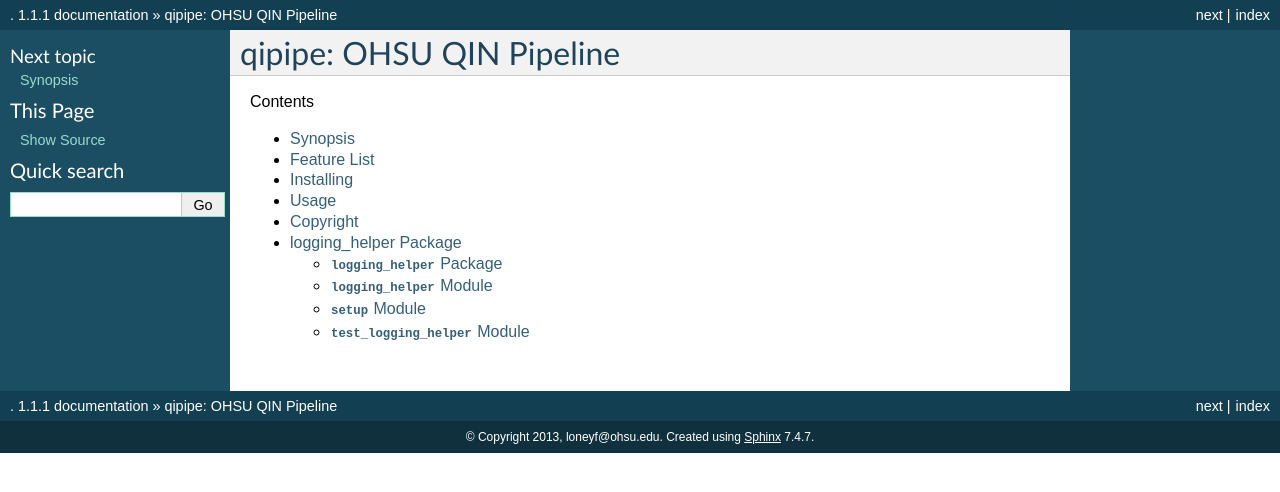
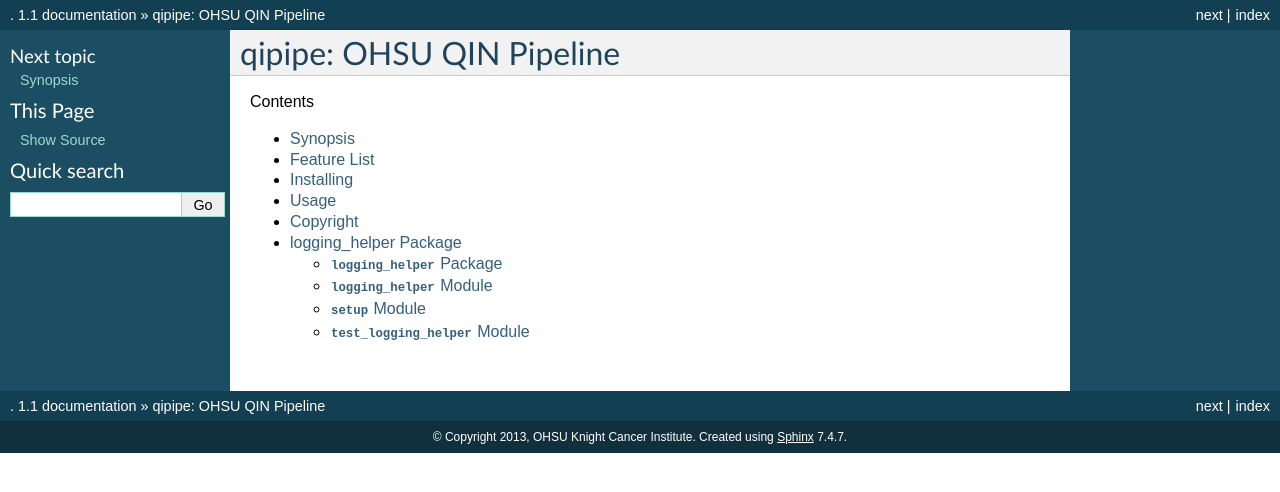
Before and after one commit to FredLoney/logging_helper, a Sphinx documentation site: the page built from doc/index.rst, in a window 1280 px wide. Shown: the top 492 px of the page. Built offline with Sphinx 7.4.7, drawn with Linux system fonts in a browser that asks for light colours.

Commit message:
Set version dynamically.

```diff
--- a/doc/conf.py
+++ b/doc/conf.py
@@ -11,7 +11,7 @@
 # All configuration values have a default; values that are commented out
 # serve to show the default.
 
-import sys, os
+import sys, os, re
 
 # If extensions (or modules to document with autodoc) are in another directory,
 # add these directories to sys.path here. If the directory is relative to the
@@ -41,16 +41,16 @@
 
 # General information about the project.
 project = u'.'
-copyright = u'2013, loneyf@ohsu.edu'
+copyright = u'2013, OHSU Knight Cancer Institute'
 
 # The version info for the project you're documenting, acts as replacement for
 # |version| and |release|, also used in various other places throughout the
 # built documents.
 #
+# The full version, including alpha/beta/rc tags.
+release = open(os.path.join(os.path.dirname(__file__), '..', 'version.txt')).readlines()[0]
 # The short X.Y version.
-version = '1.1.1'
-# The full version, including alpha/beta/rc tags.
-release = '1.1.1'
+version = re.match('\d+\.\d+', release).group(0)
 
 # The language for content autogenerated by Sphinx. Refer to documentation
 # for a list of supported languages.
@@ -120,7 +120,7 @@
 # Add any paths that contain custom static files (such as style sheets) here,
 # relative to this directory. They are copied after the builtin static files,
 # so a file named "default.css" will overwrite the builtin "default.css".
-html_static_path = ['_static']
+#html_static_path = ['_static']
 
 # If not '', a 'Last updated on:' timestamp is inserted at every page bottom,
 # using the given strftime format.
@@ -184,7 +184,7 @@
 # (source start file, target name, title, author, documentclass [howto/manual]).
 latex_documents = [
   ('index', '.tex', u'. Documentation',
-   u'loneyf@ohsu.edu', 'manual'),
+   u'OHSU Knight Cancer Institute', 'manual'),
 ]
 
 # The name of an image file (relative to this directory) to place at the top of
@@ -214,7 +214,7 @@
 # (source start file, name, description, authors, manual section).
 man_pages = [
     ('index', '', u'. Documentation',
-     [u'loneyf@ohsu.edu'], 1)
+     [u'OHSU Knight Cancer Institute'], 1)
 ]
 
 # If true, show URL addresses after external links.
@@ -228,7 +228,7 @@
 #  dir menu entry, description, category)
 texinfo_documents = [
   ('index', '', u'. Documentation',
-   u'loneyf@ohsu.edu', '', 'One line description of project.',
+   u'OHSU Knight Cancer Institute', '', 'One line description of project.',
    'Miscellaneous'),
 ]
 
@@ -246,9 +246,9 @@
 
 # Bibliographic Dublin Core info.
 epub_title = u'.'
-epub_author = u'loneyf@ohsu.edu'
-epub_publisher = u'loneyf@ohsu.edu'
-epub_copyright = u'2013, loneyf@ohsu.edu'
+epub_author = u'OHSU Knight Cancer Institute'
+epub_publisher = u'OHSU Knight Cancer Institute'
+epub_copyright = u'2013, OHSU Knight Cancer Institute'
 
 # The language of the text. It defaults to the language option
 # or en if the language is not set.
```
